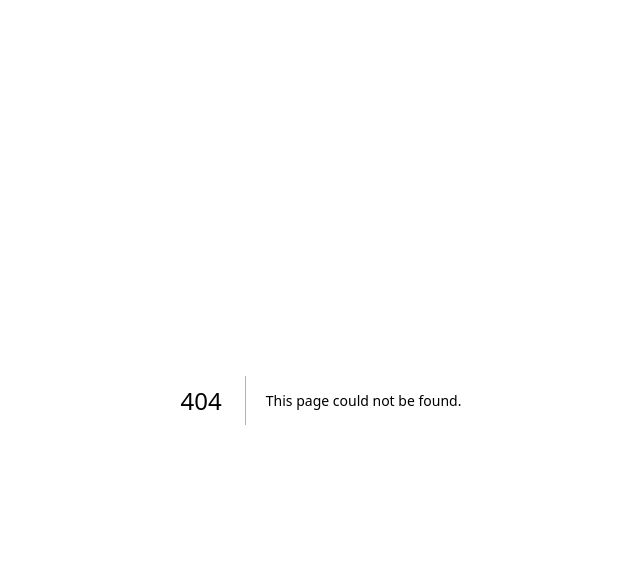
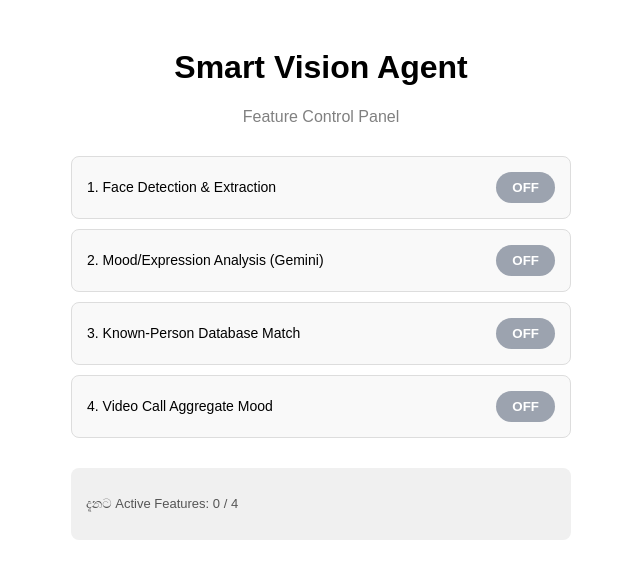
Before and after one commit to isharaktii-glitch/smart-vision-agent, a Next.js app: page /app in a window 1280 px wide. Before the commit this address had no page. Shown: the top 578 px of the page, without its empty margins (319-959 px from the left). Built offline with nearby package versions, Linux system fonts and the light colour scheme.

Commit message:
Update and rename app/page.js to app/app/page.js

```diff
--- /dev/null
+++ b/app/app/page.js
@@ -0,0 +1,69 @@
+'use client';
+import { useState } from 'react';
+
+export default function Home() {
+  const [features, setFeatures] = useState({
+    faceDetection: false,
+    moodAnalysis: false,
+    dbMatch: false,
+    videoCallMood: false,
+  });
+
+  const toggleFeature = (key) => {
+    setFeatures((prev) => ({ ...prev, [key]: !prev[key] }));
+  };
+
+  const featureList = [
+    { key: 'faceDetection', label: '1. Face Detection & Extraction' },
+    { key: 'moodAnalysis', label: '2. Mood/Expression Analysis (Gemini)' },
+    { key: 'dbMatch', label: '3. Known-Person Database Match' },
+    { key: 'videoCallMood', label: '4. Video Call Aggregate Mood' },
+  ];
+
+  return (
+    <main style={{ padding: '20px', maxWidth: '500px', margin: '0 auto', fontFamily: 'sans-serif' }}>
+      <h1 style={{ textAlign: 'center' }}>Smart Vision Agent</h1>
+      <p style={{ textAlign: 'center', color: 'gray' }}>Feature Control Panel</p>
+
+      <div style={{ marginTop: '30px' }}>
+        {featureList.map((f) => (
+          <div
+            key={f.key}
+            style={{
+              display: 'flex',
+              justifyContent: 'space-between',
+              alignItems: 'center',
+              padding: '15px',
+              marginBottom: '10px',
+              border: '1px solid #ddd',
+              borderRadius: '8px',
+              background: features[f.key] ? '#e6f7e6' : '#f9f9f9',
+            }}
+          >
+            <span style={{ fontSize: '14px' }}>{f.label}</span>
+            <button
+              onClick={() => toggleFeature(f.key)}
+              style={{
+                padding: '8px 16px',
+                borderRadius: '20px',
+                border: 'none',
+                color: 'white',
+                background: features[f.key] ? '#22c55e' : '#9ca3af',
+                fontWeight: 'bold',
+                cursor: 'pointer',
+              }}
+            >
+              {features[f.key] ? 'ON' : 'OFF'}
+            </button>
+          </div>
+        ))}
+      </div>
+
+      <div style={{ marginTop: '30px', padding: '15px', background: '#f0f0f0', borderRadius: '8px' }}>
+        <p style={{ fontSize: '13px', color: '#555' }}>
+          දැනට Active Features: {Object.values(features).filter(Boolean).length} / {featureList.length}
+        </p>
+      </div>
+    </main>
+  );
+}
```
Also changed, not shown: app/page.js (deleted, +0 -8 lines).
